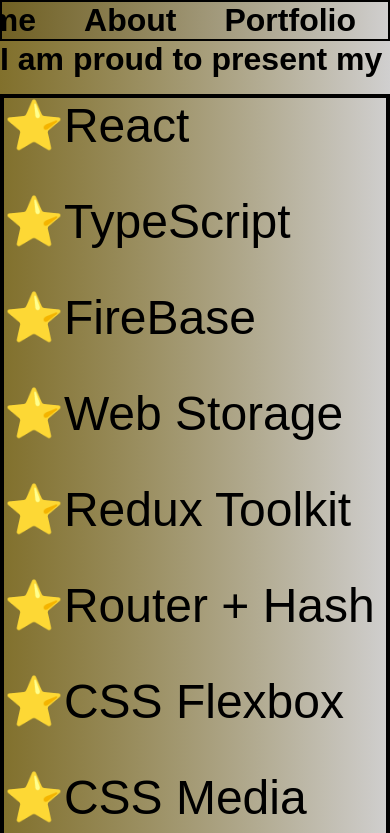
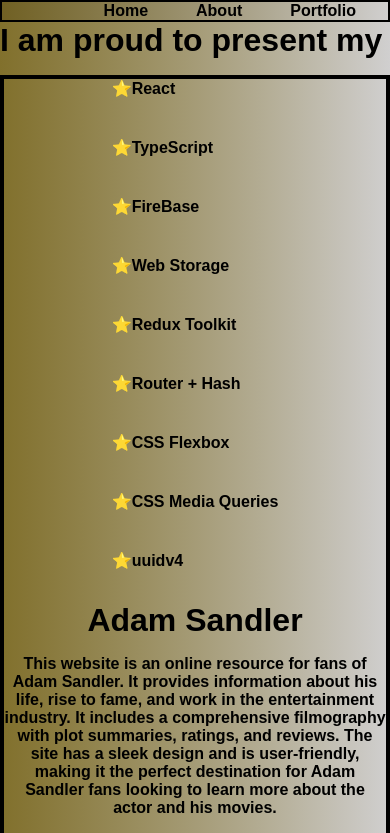
Before and after one commit to RoeiBachar/MyPortfolio, a React (Create React App) app: page /portfolio in a window 390 px wide. Shown: the top 833 px of the page. Built offline with nearby package versions, Linux system fonts and the light colour scheme.

Commit message:
fix some issues

```diff
--- a/src/Components/About/About.css
+++ b/src/Components/About/About.css
@@ -1,9 +1,7 @@
 .About {
-  background-image: linear-gradient(
-    to right,
+    background-image: linear-gradient(to right,
             rgb(129, 112, 44),
-    rgba(207, 206, 206, 0.831)
-  );
+            rgba(207, 206, 206, 0.831));
     height: auto;
     user-select: none;
     display: flex;
@@ -21,7 +19,7 @@
     align-items: center;
 }
 
-.content > img {
+.content>img {
     border-radius: 50%;
     /* width: 30rem; */
     max-width: 100%;
@@ -149,31 +147,31 @@
     width: 100%;
 }
 
-#educationContainer > div {
+#educationContainer>div {
     width: 45%;
     margin-top: 3rem;
 }
 
-#educationContainer > div > img {
+#educationContainer>div>img {
     width: 20rem;
     max-width: 100%;
 
     border-radius: 50%;
 }
 
-#educationContainer > div > h4 {
+#educationContainer>div>h4 {
     font-size: 3rem;
 }
 
-#educationContainer > div > h2 {
+#educationContainer>div>h2 {
     font-size: 4rem;
 }
 
-#educationContainer > div > span {
+#educationContainer>div>span {
     font-size: 3rem;
 }
 
-#educationContainer > div > p {
+#educationContainer>div>p {
     font-size: 3rem;
 
     line-height: 1.5;
@@ -185,7 +183,7 @@
     justify-content: center;
 }
 
-#scrollImageContainer > img {
+#scrollImageContainer>img {
     width: 12rem;
     max-width: 100%;
     border-radius: 50%;
@@ -195,94 +193,75 @@
     user-select: text;
 }
 
-#contact > h1 {
+#contact>h1 {
     font-size: 5rem;
 }
 
-#contact > h3 {
+#contact>h3 {
     font-size: 3rem;
 }
 
-#contact > span {
+#contact>span {
     font-size: 2rem;
     line-height: 1.5;
 }
 
 @media screen and (max-width: 768px) {
     .content {
-    font-size: 3.5rem;
+        font-size: 2.5rem;
+        font-family: Arial, Helvetica, sans-serif;
+    }
+
+    #contact>span {
+        font-size: 1.5rem;
     }
 
     .text-effect {
-    font-size: 2rem;
+        font-size: 1.5rem;
     }
 
-  #skils > p {
-    font-size: 2rem;
 
-    line-height: 1.5;
-  }
 
-  .content > img {
-    /* width: 40%; */
-  }
-
-  #educationContainer > div {
+    #educationContainer>div {
         width: 100%;
         margin-top: 3rem;
     }
 
-  #educationContainer > div > img {
+    #educationContainer>div>img {
         width: 25%;
     }
 
-  #educationContainer > div > h4 {
-    font-size: 3.5rem;
+    #educationContainer>div>h4 {
+        font-size: 2.5rem;
     }
 
-  #educationContainer > div > h2 {
-    font-size: 4.5rem;
+    #educationContainer>div>h2 {
+        font-size: 2.5rem;
     }
 
-  #educationContainer > div > span {
-    font-size: 3.5rem;
+    #educationContainer>div>span {
+        font-size: 2.5rem;
     }
 
-  #educationContainer > div > p {
-    font-size: 3;
-  }
+    #educationContainer>div>p {
+        font-size: 2rem;
     }
 
-@media only screen and (max-width: 768px) {
-  /* Styles for screens smaller than 768px */
+    .content>h1 {
+        font-size: 2rem;
+
+    }
+
     #educationContainer {
         flex-direction: column;
         align-items: center;
     }
 
-  #educationContainer > div {
-    width: 100%;
 }
 
-  #educationContainer > div > img {
-    width: 100%;
-    height: auto;
-  }
-
-  #educationContainer > div > div {
-    padding: 1rem;
-  }
-
-  #educationContainer > div > h3 {
-    font-size: 1.5rem;
-  }
-
-  #educationContainer > div > p {
-    line-height: 1.5;
-  }
-}
 
 @media only screen and (min-width: 769px) {
+
     /* Styles for screens larger than 768px */
     #educationContainer {
         display: flex;
@@ -290,25 +269,25 @@
         align-items: center;
     }
 
-  #educationContainer > div {
+    #educationContainer>div {
         width: 48%;
     }
 
-  #educationContainer > div > img {
+    #educationContainer>div>img {
         width: 100%;
         height: auto;
     }
 
-  #educationContainer > div > div {
+    #educationContainer>div>div {
         padding: 1rem;
     }
 
-  #educationContainer > div > h3 {
+    #educationContainer>div>h3 {
         font-size: 1.8rem;
         margin-bottom: 1rem;
     }
 
-  #educationContainer > div > p {
+    #educationContainer>div>p {
         line-height: 1.5;
     }
 }
--- a/src/Components/Card/Card.css
+++ b/src/Components/Card/Card.css
@@ -12,22 +12,21 @@
     font-size: 3rem;
     font-weight: bolder;
     color: black;
+    text-shadow: 6px 6px 1px white(0, 0, 0, 0.1);
     font-family: Fantasy;
-  text-shadow: 6px 6px 1px white(0, 0, 0, 0.1);
 }
 
-#titleCard > h1 {
+#titleCard>h1 {
     margin: 0;
 }
 
-#photoCard > img {
+#photoCard>img {
     width: 100%;
     height: 100%;
 }
 
-#info > p {
+#info>p {
     font-size: 3rem;
-  /* width: 80rem; */
     font-family: Fantasy;
     text-align: center;
 }
@@ -58,7 +57,6 @@
 #photoCard {
     position: relative;
     width: 50%;
-  /* margin-left: 10rem; */
 }
 
 .pc {
@@ -79,15 +77,38 @@
 }
 
 @media screen and (max-width: 768px) {
+
     #cardContainer {
         display: flex;
         flex-direction: column;
     }
-  #info > p {
-    font-size: 2rem;
+
+    #info>p {
+        font-size: 1rem;
+        font-family: Arial, Helvetica, sans-serif;
+        font-weight: bolder;
+        color: black;
+        text-shadow: 6px 6px 1px white(0, 0, 0, 0.1);
     }
 
     #mainCardContainer {
         width: unset;
     }
+
+    #skils>span {
+        font-size: 1rem;
+        font-weight: bolder;
+        color: black;
+        text-shadow: 6px 6px 1px white(0, 0, 0, 0.1);
+        font-family: Arial, Helvetica, sans-serif;
     }
+
+    #titleCard>h1 {
+        font-size: 2rem;
+        margin-top: 2rem;
+        font-family: Arial, Helvetica, sans-serif;
+        font-weight: bolder;
+        color: black;
+        text-shadow: 6px 6px 1px white(0, 0, 0, 0.1);
+    }
+}
--- a/src/Components/Header/Header.css
+++ b/src/Components/Header/Header.css
@@ -31,7 +31,12 @@
 }
 
 @media (max-width: 768px) {
-  a {
-    font-size: 2rem;
+    a {
+      font-family: Arial, Helvetica, sans-serif;
+    font-size: 1rem;
+    font-weight: bolder;
+    color: black;
+    text-shadow: 6px 6px 1px white(0, 0, 0, 0.1);
   }
+
 }
--- a/src/Components/Home/Home.css
+++ b/src/Components/Home/Home.css
@@ -1,10 +1,8 @@
 .Home {
     user-select: none;
-  background-image: linear-gradient(
-    to right,
+    background-image: linear-gradient(to right,
             rgb(129, 112, 44),
-    rgba(207, 206, 206, 0.831)
-  );
+            rgba(207, 206, 206, 0.831));
     font-family: Fantasy;
     text-shadow: 6px 6px 1px rgba(0, 0, 0, 0.1);
     display: flex;
@@ -17,11 +15,7 @@
     margin: 0;
 }
 
-@media (max-width: 768px) {
-  #roleTitle {
-    font-size: 5rem;
-  }
-}
+
 
 #descriptionTitle {
     font-size: 3rem;
@@ -30,35 +24,54 @@
     max-width: 50%;
 }
 
-@media (max-width: 768px) {
-  #descriptionTitle {
-    font-size: 2rem;
-    max-width: 100%;
-  }
+
+
+button {
+    background-color: #000000;
+    border: none;
+    color: white;
+    padding: 12px 20px;
+    text-align: center;
+    text-decoration: none;
+    display: inline-block;
+    font-size: 2.5rem;
+    border-radius: 6px;
+    cursor: pointer;
+    transition: background-color 0.3s ease;
 }
 
-button {
-  background-color: #000000; /* Green background */
-  border: none; /* Remove button border */
-  color: white; /* Text color */
-  padding: 12px 20px; /* Add padding */
-  text-align: center; /* Center text */
-  text-decoration: none; /* Remove underline */
-  display: inline-block; /* Make the button inline */
-  font-size: 2.5rem; /* Font size */
-  border-radius: 6px; /* Rounded corners */
-  cursor: pointer; /* Add hover effect */
-  transition: background-color 0.3s ease; /* Add smooth background transition */
+
+button:hover {
+    color: black;
+    background-color: white;
+    /* Darker green on hover */
 }
 
 @media (max-width: 768px) {
+    .Home{
+        font-family: Arial, Helvetica, sans-serif;
+        font-weight: bolder;
+        color: black;
+        text-shadow: 6px 6px 1px white(0, 0, 0, 0.1);
+    }
+
+
+    #descriptionTitle {
+        font-size: 1rem;
+        max-width: 100%;
+    }
+
+    #title {
+        font-size: 2rem;
+
+    }
+
+    #roleTitle {
+        font-size: 2rem;
+    }
+
     button {
         font-size: 2rem;
         padding: 8px 14px;
     }
 }
-
-button:hover {
-  color: black;
-  background-color: white; /* Darker green on hover */
-}
--- a/src/Components/Portfolio/Portfolio.css
+++ b/src/Components/Portfolio/Portfolio.css
@@ -28,4 +28,5 @@
   .text-effect {
     font-size: 2rem;
   }
+
 }
--- a/src/data/cardData.ts
+++ b/src/data/cardData.ts
@@ -65,7 +65,7 @@
             imageIphone: PortfolioIphone,
             skils: ["React", "TypeScript", "Router", "CSS Flexbox", "CSS Media Queries", "CSS @keyframes"],
             gitHubLink: "https://github.com/RoeiBachar/MyPortfolio",
-            websiteLink: "/home",
+            websiteLink: "https://roeibacharportfolio.netlify.app/",
         },
 
     ]
--- a/src/index.css
+++ b/src/index.css
@@ -1,10 +1,6 @@
 body {
   margin: 0;
-  font-family: -apple-system, BlinkMacSystemFont, "Segoe UI", "Roboto", "Oxygen",
-    "Ubuntu", "Cantarell", "Fira Sans", "Droid Sans", "Helvetica Neue",
-    sans-serif;
-  -webkit-font-smoothing: antialiased;
-  -moz-osx-font-smoothing: grayscale;
+
   /* overflow: hidden; */
   /* color: white !important;  */
   background-image: linear-gradient(
```
Lines whose indentation alone changed are shown as unchanged.
